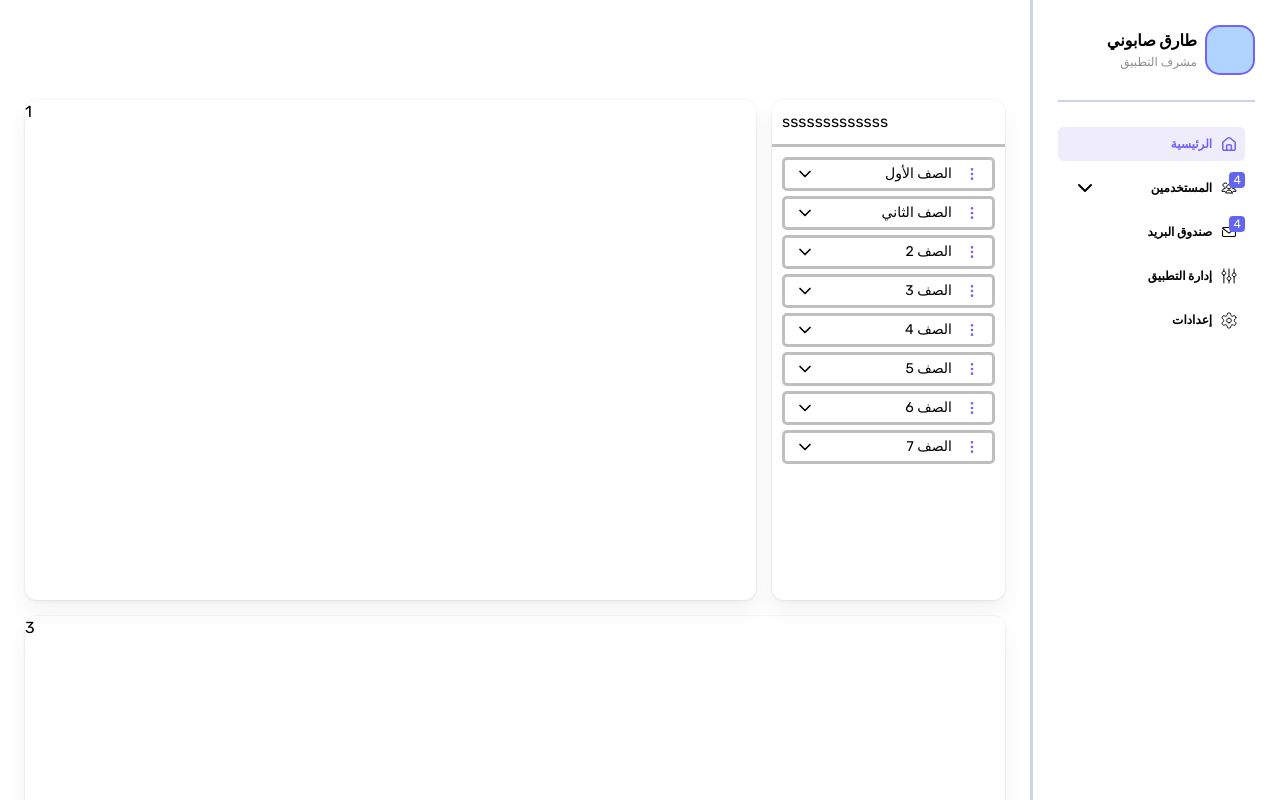
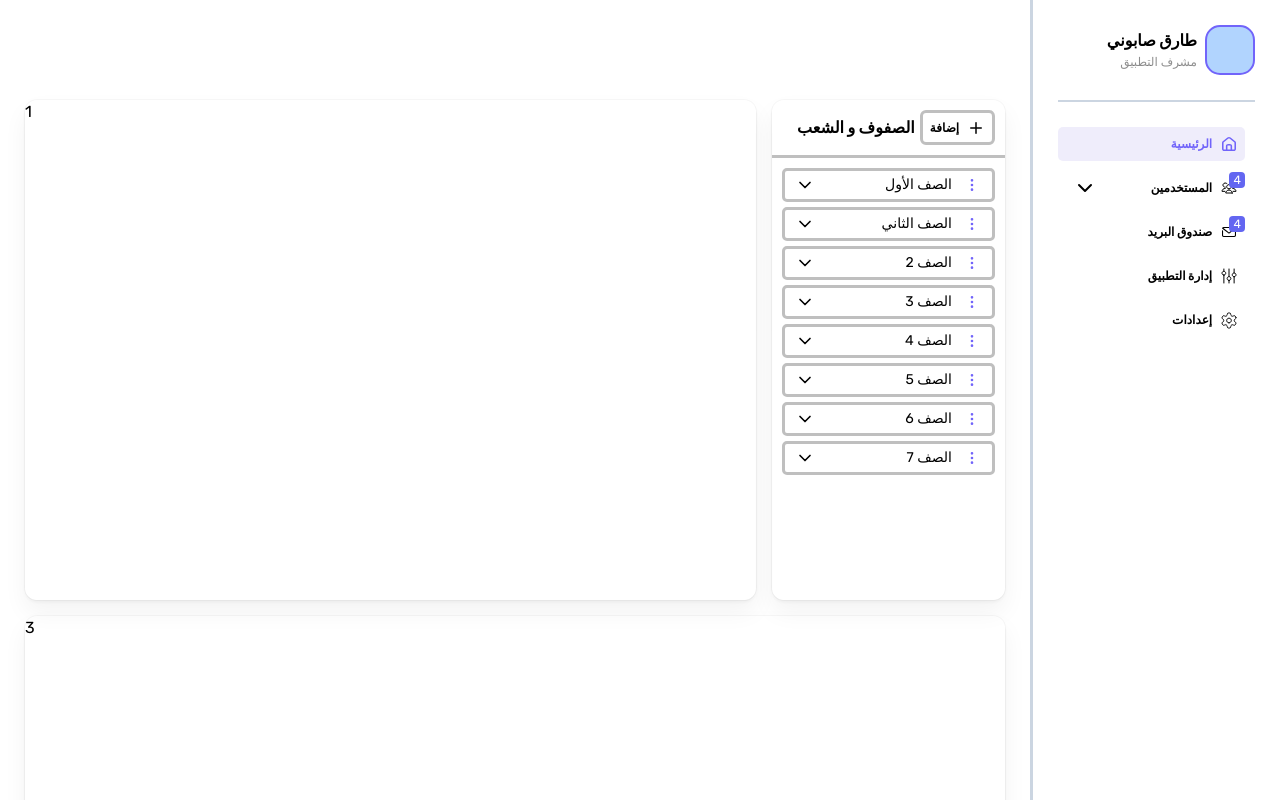
Before and after one commit to pepars-Rashid/school-project-1-v04, a Next.js app: page /admin-dashboard in a window 1280 px wide. Shown: the top 800 px of the page. Built offline with nearby package versions, Linux system fonts and the light colour scheme.

Commit message:
scrolling three dots menue is done

```diff
--- a/src/components/testing/Accordion.jsx
+++ b/src/components/testing/Accordion.jsx
@@ -2,7 +2,7 @@
 import { useEffect, useRef, useState } from 'react';
 import { FiArrowLeft, FiChevronDown, FiEdit, FiMoreVertical, FiPlus, FiTrash2 } from 'react-icons/fi';
 
-export default function Accordion({level, sections}){
+export default function Accordion({level, sections, setDisableScroll}){
   const [isOpen, setIsOpen] = useState(false);
 
   const toggleAccordion = () => {
@@ -19,7 +19,7 @@ export default function Accordion({level, sections}){
           onClick={toggleAccordion}
         >
           <div className='flex gap-[10px] items-center'>
-            <ThreeDotsMenu/>
+            <ThreeDotsMenu setDisableScroll={setDisableScroll}/>
             <span>
               {level}
             </span>
@@ -42,7 +42,7 @@ export default function Accordion({level, sections}){
             {sections.map((section, index) => (
               <li key={index}>
                 <button className="w-full h-[34px] flex justify-between px-[10px] items-center hover:bg-gray-100 dark:hover:bg-gray-100">
-                  <div className="flex items-center gap-[12px]"> <ThreeDotsMenu isSection={true} />
+                  <div className="flex items-center gap-[12px]"> <ThreeDotsMenu isSection={true} setDisableScroll={setDisableScroll}/>
                     <span>{section}</span>
                   </div>
                   <FiArrowLeft />
@@ -56,16 +56,16 @@ export default function Accordion({level, sections}){
   );
 };
 
-const ThreeDotsMenu = ({ isSection }) => {
+const ThreeDotsMenu = ({ isSection, setDisableScroll }) => {
   const [isOpen, setIsOpen] = useState(false);
   const dropdownRef = useRef(null);
   const buttonRef = useRef(null);
-
 
   useEffect(() => {
     const handler = (e) => {
       if (dropdownRef.current && !dropdownRef.current.contains(e.target)) {
         setIsOpen(false);
+        setDisableScroll(false)
       }
     };
 
@@ -77,7 +77,8 @@ const ThreeDotsMenu = ({ isSection }) => {
 
   const toggleDropdown = (e) => {
     e.stopPropagation();
-    setIsOpen((prev) => !prev);
+    setIsOpen(!isOpen);
+    setDisableScroll(true)
   };
 
   return (
--- /dev/null
+++ b/src/components/testing/animated-Button.jsx
@@ -0,0 +1,57 @@
+"use client";
+
+import React, { useState } from "react";
+import { AnimatePresence, motion } from "framer-motion";
+
+
+export const AnimatedSubscribeButton = ({
+  buttonColor,
+  subscribeStatus,
+  buttonTextColor,
+  changeText,
+  initialText,
+}) => {
+  const [isSubscribed, setIsSubscribed] = useState(subscribeStatus);
+
+  return (
+    <AnimatePresence mode="wait">
+      {isSubscribed ? (
+        <motion.button
+          className="relative flex w-[75px] h-[35px] items-center justify-center overflow-hidden border-[3px] border-[#BFBFBF] rounded-md bg-white outline outline-1 outline-black"
+          onClick={() => setIsSubscribed(false)}
+          initial={{ opacity: 0 }}
+          animate={{ opacity: 1 }}
+          exit={{ opacity: 0 }}
+        >
+          <motion.span
+            key="action"
+            className="relative block h-full w-full"
+            initial={{ y: -50 }}
+            animate={{ y: 0 }}
+            style={{ color: buttonColor }}
+          >
+            {changeText}
+          </motion.span>
+        </motion.button>
+      ) : (
+        <motion.button
+          className="relative flex w-[75px] h-[35px] cursor-pointer items-center justify-center border-[3px] border-[#BFBFBF] rounded-md"
+          style={{ backgroundColor: buttonColor, color: buttonTextColor }}
+          onClick={() => setIsSubscribed(true)}
+          initial={{ opacity: 0 }}
+          animate={{ opacity: 1 }}
+          exit={{ opacity: 0 }}
+        >
+          <motion.span
+            key="reaction"
+            className="relative w-full h-full block"
+            initial={{ x: 0 }}
+            exit={{ x: 50, transition: { duration: 0.1 } }}
+          >
+            {initialText}
+          </motion.span>
+        </motion.button>
+      )}
+    </AnimatePresence>
+  );
+};
--- a/src/components/testing/classification.jsx
+++ b/src/components/testing/classification.jsx
@@ -1,10 +1,16 @@
+'use client';
+import { FiCheck, FiPlus } from "react-icons/fi";
 import Accordion from "./Accordion";
+import { AnimatedSubscribeButton } from "./animated-Button";
+import { useState, useEffect, useRef } from "react";
 
-export default function AccordionList(){
+export default function AccordionList() {
+  const [disableScroll, setDisableScroll] = useState(false);
+  const scrollableContainerRef = useRef(null); // Ref for the scrollable container
 
   const data = [
-    {id:100, level: 'الصف الأول', sections: ['الشعبة الأولى', 'الشعبة الثانية']},
-    { id: 1, level: 'الصف الثاني', sections: []},
+    { id: 100, level: 'الصف الأول', sections: ['الشعبة الأولى', 'الشعبة الثانية'] },
+    { id: 1, level: 'الصف الثاني', sections: [] },
     { id: 2, level: 'الصف 2', sections: ['الشعبة الأولى', 'الشعبة الثانية'] },
     { id: 3, level: 'الصف 3', sections: ['الشعبة الأولى', 'الشعبة الثانية'] },
     { id: 4, level: 'الصف 4', sections: ['الشعبة الأولى', 'الشعبة الثانية'] },
@@ -13,18 +19,70 @@ export default function AccordionList(){
     { id: 7, level: 'الصف 7', sections: ['الشعبة الأولى', 'الشعبة الثانية'] },
   ];
 
+  const handleScroll = (event) => {
+    if (disableScroll) {
+      event.preventDefault(); // Prevent the default scrolling behavior
+    }
+  };
+
+  useEffect(() => {
+    const scrollableContainer = scrollableContainerRef.current;
+
+    if (scrollableContainer) {
+      // Attach event listeners to the container
+      scrollableContainer.addEventListener('wheel', handleScroll, { passive: false }); // Prevent mouse scroll
+      scrollableContainer.addEventListener('touchmove', handleScroll, { passive: false }); // Prevent touch scroll
+
+      // Handle swipe gesture for touchpad (trackpads) by preventing scrolling
+      scrollableContainer.addEventListener('scroll', (event) => {
+        if (disableScroll) {
+          event.preventDefault(); // Prevent scroll when using touchpad or touch screen
+        }
+      }, { passive: false });
+
+      // Cleanup to remove event listeners to avoid memory leaks
+      return () => {
+        scrollableContainer.removeEventListener('wheel', handleScroll);
+        scrollableContainer.removeEventListener('touchmove', handleScroll);
+        scrollableContainer.removeEventListener('scroll', (event) => {
+          if (disableScroll) {
+            event.preventDefault();
+          }
+        });
+      };
+    }
+  }, [disableScroll]);
+
   return (
     <div className="h-full flex flex-col">
-
-      <div className="p-[10px]">sssssssssssss</div>
+      <div dir="rtl" className="flex justify-between items-center py-[10px] pr-[10px] pl-[25px]">
+        <AnimatedSubscribeButton
+          subscribeStatus={false}
+          initialText={
+            <span className="w-full h-full text-[12px] font-semibold flex justify-center items-center">
+              <FiPlus className="ml-[8px] text-[18px] transition-transform duration-300 hover:translate-x-1" />
+              إضافة
+            </span>
+          }
+          changeText={
+            <span className="w-full h-full flex justify-center items-center">
+              <FiCheck className="text-[24px] text-green-500" />
+            </span>
+          }
+        />
+        <span className="text-[16px] font-semibold">الصفوف و الشعب</span>
+      </div>
 
       <div className="h-[3px] bg-[#BFBFBF]" />
 
-      <div className="flex-grow overflow-y-auto flex flex-col gap-[5px] p-[10px]">
+      <div
+        ref={scrollableContainerRef} // Attach ref to the container
+        className="flex-grow flex flex-col gap-[5px] p-[10px] overflow-y-auto"
+      >
         {data.map((item) => (
-          <Accordion key={item.id} id={item.id} level={item.level} sections={item.sections}/>
+          <Accordion key={item.id} level={item.level} sections={item.sections} setDisableScroll={setDisableScroll} />
         ))}
       </div>
     </div>
   );
-};
+}
```
